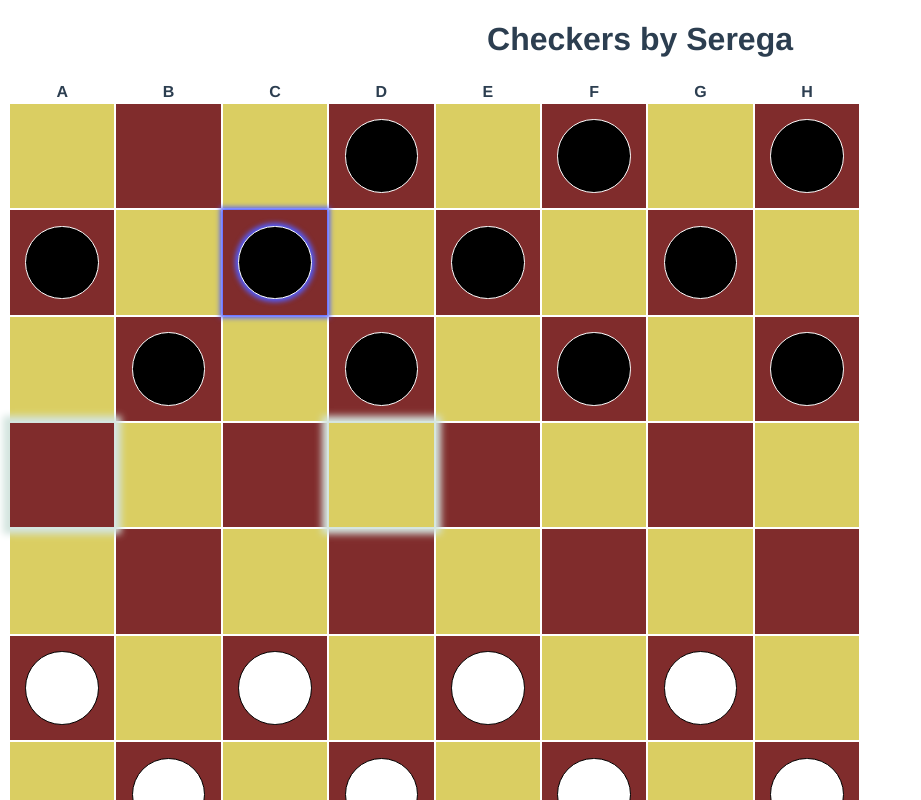
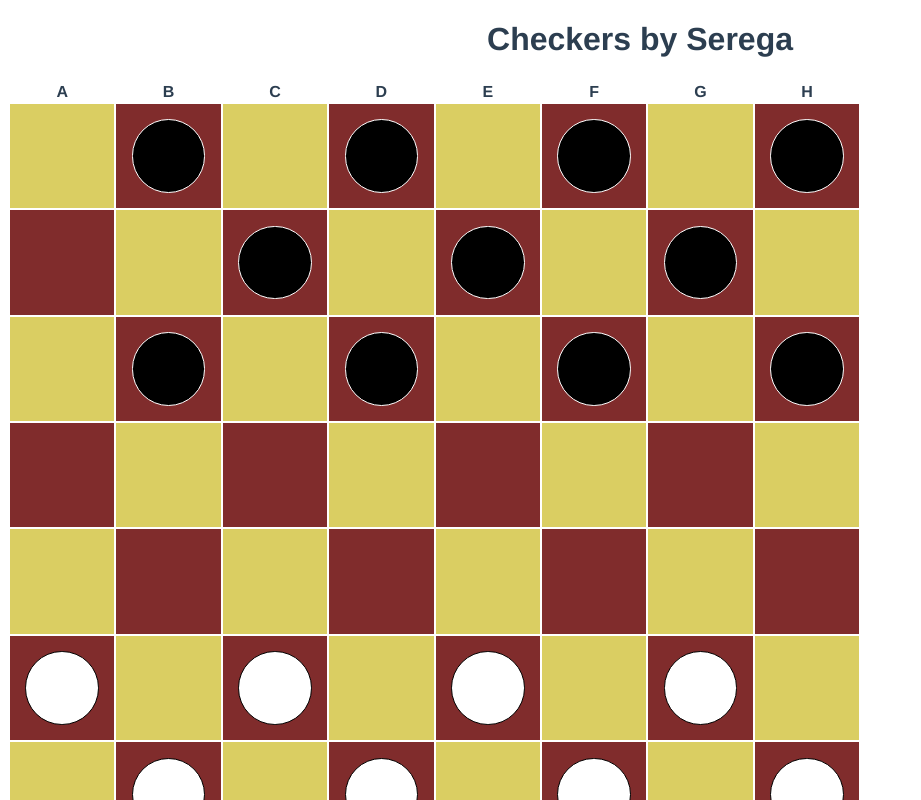
Before and after one commit to sergptz/checkers, a Vue app: page / in a window 1280 px wide. Shown: the top 800 px of the page, without its empty margins (0-921 px from the left). Built offline with nearby package versions, Linux system fonts and the light colour scheme.

Commit message:
Some basic checkers logic is being injected.

```diff
--- a/src/GameLogic/GameRuler.ts
+++ b/src/GameLogic/GameRuler.ts
@@ -1,4 +1,5 @@
 import GameSession from "./GameSession";
+import Checker from "@/GameLogic/Checker";
 export default class GameRuler {
 
     public gameSession: GameSession;
@@ -7,7 +8,65 @@ export default class GameRuler {
         this.gameSession = gs
     }
 
-    public getState() : Object {
+    public getState() : Array<any> {
         return this.gameSession.getCurrentBoardState()
     }
+
+    public toggleMove(): void
+    {
+        this.gameSession.toggleMove();
+    }
+
+    public onCheckerClick(row: number, col: number) {
+        this.gameSession.clearActiveCell()
+        const checker: Checker | null = this.gameSession.getCheckerByCoords(row, col)
+        const board = this.getState();
+        if (checker === null) {
+            console.warn(`There is no checker in ${row}:${col}, but onCheckerClick method was called!`)
+            return;
+        }
+        if (!this.isPlayerRightful(checker)) {
+            console.warn(`Player has no rights to click on this checker`)
+            return
+        }
+        if (!this.atLeastOneMoveIsPossible(checker, board, row, col)) {
+            console.warn(`Checker on ${row}:${col} is not movable`)
+        }
+        this.gameSession.setActiveCell(row, col)
+    }
+
+    public isPlayerRightful(checker: Checker) : boolean {
+        return this.gameSession.getWhoseMove() === checker.color
+    }
+
+    public atLeastOneMoveIsPossible(checker: Checker, board: Array<any>, fromRow: number, fromCol: number): boolean {
+        // TODO запилить проверки на возможность ходить и кушать,
+        //  причём походу для каждого игрока будет немного отличаться алгоритм (в противоположные стороны будем смотреть).
+        //  Плюс еще надо запилить всё то же и для дамок.
+        //  ИТОГО: 8 вариантов развития событий
+        //  дамка или нет - 2 варианта
+        //  Чёрный или белый - 2 варианта
+        //  и
+        //  Может ли ходить и может ли кушать (2 независимых варианта)
+        //  хммм надо сделать так, чтобы это было компактно и использовалось бы в расчёте allowedCells
+        let tempResult = false;
+        if (checker.isKing) tempResult = this.canKingCheckerMove(checker, board, fromRow, fromCol)
+        else tempResult || this.canCheckerMove(checker, board, fromRow, fromCol)
+
+    }
+
+    public onCellClick(row: number, col: number) {
+        const checker: Checker | null = this.gameSession.getCheckerByCoords(row, col)
+        /** Если на нажатой клетке стоит шашка, то расцениваем это как нажатие на шашку */
+        if (checker !== null) {
+            console.warn('Cell is clicked on, but we assume that it was a click on checker')
+            this.onCheckerClick(row, col)
+            return;
+        }
+        const activeCell = this.gameSession.getActiveCell()
+        if (activeCell.row === null || activeCell.col === null) {
+            console.warn('Cell is clicked, but there is no active cell chosen, so it is pointless')
+            return
+        }
+    }
 }
--- a/src/GameLogic/GameSession.ts
+++ b/src/GameLogic/GameSession.ts
@@ -1,7 +1,7 @@
 import Checker from "@/GameLogic/Checker";
 
 export default class GameSession {
-    private store: Object
+    private store: any;
     private initialCoordinates: Array<Array<number>> = [
         [0, 2, 0, 2, 0, 2, 0, 2],
         [2, 0, 2, 0, 2, 0, 2, 0],
@@ -32,15 +32,35 @@ export default class GameSession {
         this.store.commit('SET_BOARD_STATE', initBoardState)
     }
 
-    public getCheckerByCoords(x: number, y: number): Checker | null {
-        return this.getCurrentBoardState()[y][x]
+    public toggleMove(): void {
+        this.store.dispatch('setWhoseMove', this.store.state.whosMove === 'white' ? 'black' : 'white')
     }
 
-    public getCurrentBoardState(): Object {
+    public getActiveCell(): Object {
+        return this.store.state.activeCell
+    }
+
+    public setActiveCell(row: number, col: number): void {
+        this.store.dispatch('setActiveCell', {row, col})
+    }
+
+    public clearActiveCell(): void {
+        this.store.dispatch('clearActiveCell');
+    }
+
+    public getWhoseMove(): String {
+        return this.store.state.whoseMove;
+    }
+
+    public getCheckerByCoords(row: number, col: number): Checker | null {
+        return this.getCurrentBoardState()[row][col]
+    }
+
+    public getCurrentBoardState(): Array<any> {
         return this.store.state.board;
     }
 
-    public removeCheckerByCoord(x: number, y: number): void {
-        this.store.dispatch('removeChecker', {x, y})
+    public removeCheckerByCoord(row: number, col: number): void {
+        this.store.dispatch('removeChecker', {row, col})
     }
 }
--- a/src/components/Board.vue
+++ b/src/components/Board.vue
@@ -10,11 +10,11 @@
             <th>G</th>
             <th>H</th>
         </tr>
-        <tr v-for="(rowState, i) in boardState">
-            <td @click="onCellClick"
-                v-for="(cellValue, j) in rowState" :data-id="i + '_' + j" :key="'cell:' + i + '_' + j" align="center" :class="getCellClasses(i, j)">
-<!--                                :class="{'cell': 1, 'active': (i == activeCell.row && j == activeCell.column), 'allowed': allowedCells[i] && allowedCells[i][j] === true}"-->
-                <Checker v-if="cellValue" :color="cellValue.color" :is-king="cellValue.isKing" @click="onCheckerClick"/>
+        <tr v-for="(rowState, row) in boardState">
+            <td @click="onCellClick(row, col)"
+                v-for="(cellValue, col) in rowState" :data-id="row + '_' + col" :key="'cell:' + row + '_' + col" align="center" :class="getCellClasses(row, col)">
+<!--                                :class="{'cell': 1, 'active': (row == activeCell.row && col == activeCell.column), 'allowed': allowedCells[row] && allowedCells[row][col] === true}"-->
+                <Checker v-if="cellValue" :color="cellValue.color" :is-king="cellValue.isKing" @click.native.stop="onCheckerClick(row, col)"/>
                 <!--                <div v-if="cell!=0" :class="{'checker': 1, 'white': cell == 1, 'black': cell == 2}"></div>-->
             </td>
         </tr>
@@ -22,7 +22,7 @@
 </template>
 
 <script>
-import {mapActions, mapState} from 'vuex'
+import {mapActions, mapState, mapGetters} from 'vuex'
 import Checker from "@/components/Checker";
 
 export default {
@@ -31,29 +31,26 @@ export default {
     },
     data() {
         return {
-            activeCell: {
-                row: 1,
-                column: 2
-            },
-            // TODO Надо переводить это в хранилище, шоб это было реактивно. То же и с activeCell
-            allowedCells: {3: {3: true, 0: true}}
         }
     },
     methods: {
-        onCellClick() {
-            alert(456)
+        onCellClick(row, col) {
+            this.$root.gameRuler.onCellClick(row, col);
         },
-        onCheckerClick() {
-
+        onCheckerClick(row, col) {
+            this.$root.gameRuler.onCheckerClick(row, col);
         },
-        getCellClasses(i, j) {
-            return `cell ${i == this.activeCell.row && j == this.activeCell.column ? 'active' : ''} ${this.allowedCells[i] && this.allowedCells[i][j] === true ? 'allowed' : ''}`
+        getCellClasses(row, col) {
+            return `cell ${row == this.activeCell.row && col == this.activeCell.col ? 'active' : ''}
+                ${this.allowedCells[row] && this.allowedCells[row][col] === true ? 'allowed' : ''}`
         }
     },
     computed: {
         boardState() {
             return this.$store.state.board
         },
+        ...mapState(['activeCell']),
+        ...mapGetters(['allowedCells'])
     },
 }
 </script>
--- a/src/components/Checker.vue
+++ b/src/components/Checker.vue
@@ -1,5 +1,5 @@
 <template>
-  <div @click="$emit('click')" :class="checkerClasses"></div>
+  <div :class="checkerClasses"></div>
 </template>
 
 <script>
--- a/src/components/Checkers.vue
+++ b/src/components/Checkers.vue
@@ -36,7 +36,7 @@ export default {
                 row: null,
                 column: null
             },
-            whosTurn: 1
+            whoseMove: 1
         }
     },
     methods: {
@@ -45,7 +45,7 @@ export default {
             const row = cellData[0];
             const col = cellData[1];
             const checker = this.checkersState[row][col];
-            if (this.whosTurn === checker && checker !== 0 && !(this.allowedCells[row] && this.allowedCells[row][col])) {
+            if (this.whoseMove === checker && checker !== 0 && !(this.allowedCells[row] && this.allowedCells[row][col])) {
                 this.activeCell.row = row
                 this.activeCell.column = col
             } else if (this.allowedCells[row] && this.allowedCells[row][col]) {
@@ -88,7 +88,7 @@ export default {
             return object;
         },
         toggleTurn() {
-            this.whosTurn = this.whosTurn == 1 ? 2 : 1
+            this.whoseMove = this.whoseMove == 1 ? 2 : 1
         },
 
         getValueByTwoKeysFromState(key1, key2) {
@@ -165,7 +165,7 @@ export default {
          */
         canEat(row, col, justEated) {
             let checker = this.checkersState[row][col]
-            if (checker == 0 || checker != this.whosTurn) {
+            if (checker == 0 || checker != this.whoseMove) {
                 return false;
             }
             let coords = {
@@ -201,7 +201,7 @@ export default {
         },
         // получаем номер соперника относительно текущего ходящего (1 или 2)
         opposite() {
-            return this.whosTurn == 1 ? 2 : 1;
+            return this.whoseMove == 1 ? 2 : 1;
         }
     }
 }
--- a/src/main.ts
+++ b/src/main.ts
@@ -8,15 +8,20 @@ import GameSession from './GameLogic/GameSession'
 
 Vue.config.productionTip = false
 
-new Vue({
-    router,
-    store,
-    render: h => h(App)
-}).$mount('#app')
-
 const gameSession = new GameSession(store);
 gameSession.initializeSession();
 const checkersGame = new GameRuler(gameSession);
 
 let checker = gameSession.getCheckerByCoords(1, 0)
 gameSession.removeCheckerByCoord(1, 0)
+
+new Vue({
+    router,
+    store,
+    render: h => h(App),
+    data() {
+        return {
+            gameRuler: checkersGame
+        }
+    }
+}).$mount('#app')
--- a/src/store/index.ts
+++ b/src/store/index.ts
@@ -1,25 +1,68 @@
 import Vue from 'vue'
 import Vuex from 'vuex'
+import Checker from "@/GameLogic/Checker";
 
 Vue.use(Vuex)
 
 export default new Vuex.Store({
     state: {
-        board: null
+        board: null,
+        activeCell: {
+            row: null,
+            col: null
+        },
+        whoseMove: 'white'
     },
-    getters: {},
+    getters: {
+        allowedCells(state) {
+            return {}
+        },
+    },
     mutations: {
         SET_BOARD_STATE: (state, payload) => {
             state.board = payload
         },
-        REMOVE_CHECKER: ({board}, {x, y}): void => {
-            Vue.set(board[y], x, null)
+        REMOVE_CHECKER: ({board}, {row, col}): void => {
+            Vue.set(board[row], col, null)
+        },
+        SET_ACTIVE_CELL: (state, {row, col}) => {
+            state.activeCell = {
+                row,
+                col
+            }
+        },
+        CLEAR_ACTIVE_CELL: (state) => {
+            state.activeCell = {
+                row: null,
+                col: null
+            }
+        },
+        SET_WHOSE_MOVE: (state, {whoseMove}) => {
+            state.whoseMove = whoseMove
         }
     },
     actions: {
-        removeChecker({state, commit}, {x, y}) {
-            if (!state.board[y][x]) throw new Error(`There is no checker in coords ${x}:${y}`)
-            this.commit('REMOVE_CHECKER', {x, y})
+        getCheckerByCoords({state}, {row, col}): Checker | null {
+            return state.board[row][col]
+        },
+        moveChecker({state, commit, dispatch}, {fromRow, fromCol, toRow, toCol}) {
+            const checker = dispatch('getCheckerByCoords', fromRow, fromCol)
+            if (checker == null) throw new Error(`There is no checker in coords ${fromRow}:${fromCol}`)
+            commit('SET_CHECKER', {row: toRow, col: toCol, checker})
+            dispatch('removeChecker', {row: fromRow, col: fromCol})
+        },
+        removeChecker({state, commit}, {row, col}) {
+            if (!state.board[col][row]) throw new Error(`There is no checker in coords ${row}:${col}`)
+            commit('REMOVE_CHECKER', {row, col})
+        },
+        setWhoseMove({commit}, {whoseMove}) {
+            commit('SET_WHOSE_MOVE', {whoseMove})
+        },
+        setActiveCell({commit}, {row, col}) {
+            commit('SET_ACTIVE_CELL', {row, col})
+        },
+        clearActiveCell({commit}) {
+            commit('CLEAR_ACTIVE_CELL')
         }
     }
 })
```
